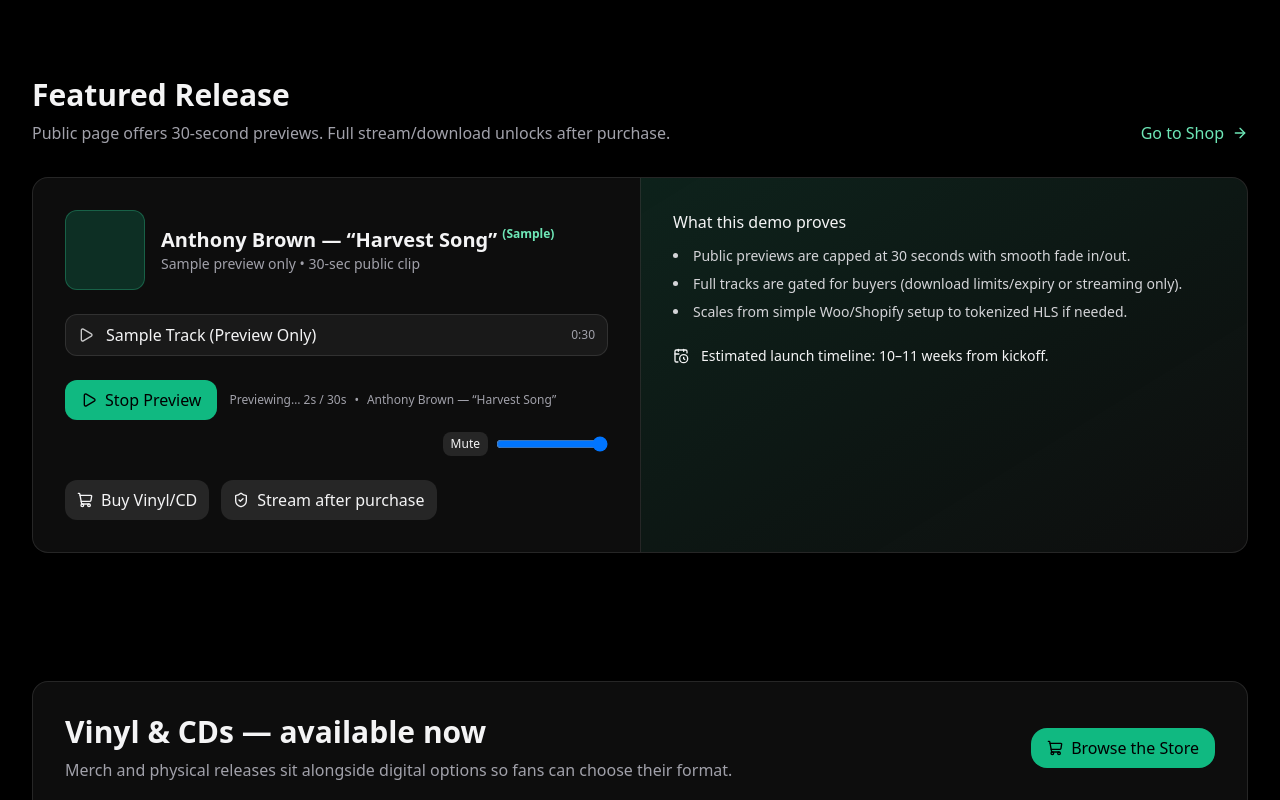
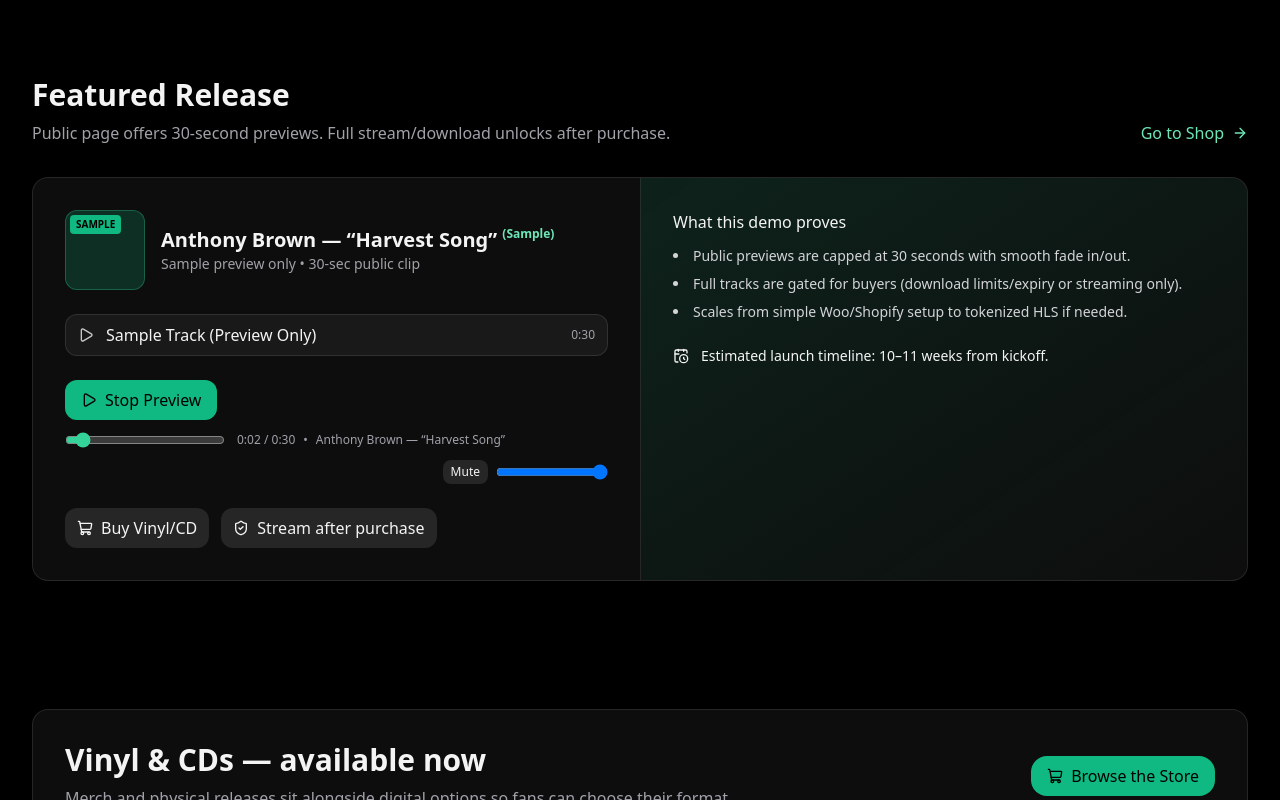
Before and after one commit to livingwordillustration/greene-vine-homepage, a plain HTML site: page index.html in a window 1280 px wide. Both pictures are taken after a click on the button "Play 30s Preview". Shown: the part 859-1659 px from the top of the page. Drawn offline with nearby package versions, Linux system fonts and the light colour scheme.

Commit message:
Update index.html

```diff
--- a/index.html
+++ b/index.html
@@ -60,23 +60,17 @@
     </div>
     <div class="grid sm:grid-cols-2 lg:grid-cols-3 gap-5">
       <div class="group rounded-2xl border border-white/10 bg-white/5 p-6 hover:border-emerald-400/40 hover:bg-emerald-400/5 transition">
-        <div class="flex items-center gap-2 text-emerald-300">
-          <i data-lucide="music-3" class="w-5 h-5"></i><span class="font-medium">MeeSo Records</span>
-        </div>
+        <div class="flex items-center gap-2 text-emerald-300"><i data-lucide="music-3" class="w-5 h-5"></i><span class="font-medium">MeeSo Records</span></div>
         <p class="mt-2 text-sm text-zinc-400">Label site for releases and artists with sample previews and secure post-purchase access.</p>
         <a href="#" class="mt-4 inline-flex items-center gap-2 text-sm text-emerald-300 group-hover:text-emerald-200">Explore Releases <i data-lucide="arrow-right" class="w-4 h-4"></i></a>
       </div>
       <div class="group rounded-2xl border border-white/10 bg-white/5 p-6 hover:border-emerald-400/40 hover:bg-emerald-400/5 transition">
-        <div class="flex items-center gap-2 text-emerald-300">
-          <i data-lucide="book-open-text" class="w-5 h-5"></i><span class="font-medium">Greene Vine Publishing</span>
-        </div>
+        <div class="flex items-center gap-2 text-emerald-300"><i data-lucide="book-open-text" class="w-5 h-5"></i><span class="font-medium">Greene Vine Publishing</span></div>
         <p class="mt-2 text-sm text-zinc-400">Catalog listings, rights inquiries, and licensing request workflows.</p>
         <a href="#" class="mt-4 inline-flex items-center gap-2 text-sm text-emerald-300 group-hover:text-emerald-200">View Catalog <i data-lucide="arrow-right" class="w-4 h-4"></i></a>
       </div>
       <div class="group rounded-2xl border border-white/10 bg-white/5 p-6 hover:border-emerald-400/40 hover:bg-emerald-400/5 transition">
-        <div class="flex items-center gap-2 text-emerald-300">
-          <i data-lucide="building-2" class="w-5 h-5"></i><span class="font-medium">Greene Vine Studios</span>
-        </div>
+        <div class="flex items-center gap-2 text-emerald-300"><i data-lucide="building-2" class="w-5 h-5"></i><span class="font-medium">Greene Vine Studios</span></div>
         <p class="mt-2 text-sm text-zinc-400">Studio rentals with request-only calendar or full scheduling + deposits.</p>
         <a href="#" class="mt-4 inline-flex items-center gap-2 text-sm text-emerald-300 group-hover:text-emerald-200">Book the Studio <i data-lucide="arrow-right" class="w-4 h-4"></i></a>
       </div>
@@ -100,7 +94,9 @@
         <!-- Left column: player -->
         <div class="p-6 md:p-8">
           <div class="flex items-center gap-4">
-            <div class="w-20 h-20 rounded-xl bg-emerald-500/20 border border-emerald-400/30" aria-label="Album cover placeholder"></div>
+            <div class="relative w-20 h-20 rounded-xl bg-emerald-500/20 border border-emerald-400/30" aria-label="Album cover placeholder">
+              <span class="absolute top-1 left-1 text-[10px] px-1.5 py-0.5 rounded bg-emerald-500 text-black font-semibold">SAMPLE</span>
+            </div>
             <div>
               <h3 class="text-xl font-semibold">
                 Anthony Brown — “Harvest Song” <span class="text-xs text-emerald-300 align-top">(Sample)</span>
@@ -109,7 +105,7 @@
             </div>
           </div>
 
-          <!-- Optional rows (keep for layout) -->
+          <!-- Optional row to show 0:30 preview length -->
           <div class="mt-6 space-y-3">
             <div class="flex items-center justify-between rounded-xl bg-white/5 border border-white/10 px-3 py-2">
               <div class="flex items-center gap-3">
@@ -122,21 +118,26 @@
 
           <!-- Controls -->
           <div class="mt-6 flex items-center gap-3 flex-wrap">
-            <button id="previewBtn" class="inline-flex items-center gap-2 rounded-xl px-4 py-2 bg-emerald-500 hover:bg-emerald-400 text-black font-medium transition">
+            <button id="previewBtn" class="inline-flex items-center gap-2 rounded-xl px-4 py-2 bg-emerald-500 hover:bg-emerald-400 text-black font-medium transition" aria-label="Play 30 second sample">
               <i data-lucide="play" class="w-4 h-4"></i>
               <span id="previewLabel">Play 30s Preview</span>
             </button>
 
-            <div class="text-xs text-zinc-400 flex items-center gap-2">
-              <span id="previewStatus">0:30 preview (public)</span>
-              <span aria-hidden>•</span>
-              <span id="previewTitle">Anthony Brown — “Harvest Song”</span>
+            <!-- Progress (read-only) + title -->
+            <div class="flex items-center gap-3">
+              <input id="previewProgress" type="range" min="0" max="30" step="0.1" value="0"
+                     class="w-40 pointer-events-none accent-emerald-400" aria-label="Preview progress (read-only)" tabindex="-1">
+              <div class="text-xs text-zinc-400 flex items-center gap-2">
+                <span id="previewStatus">0:00 / 0:30</span>
+                <span aria-hidden>•</span>
+                <span id="previewTitle">Anthony Brown — “Harvest Song”</span>
+              </div>
             </div>
 
             <!-- Volume / Mute -->
             <div class="flex items-center gap-2 ml-auto">
-              <button id="muteBtn" class="px-2 py-1 rounded-lg bg-white/10 hover:bg-white/15 text-xs">Mute</button>
-              <input id="volumeSlider" type="range" min="0" max="1" step="0.01" value="1" class="w-28">
+              <button id="muteBtn" class="px-2 py-1 rounded-lg bg-white/10 hover:bg-white/15 text-xs" aria-label="Mute">Mute</button>
+              <input id="volumeSlider" type="range" min="0" max="1" step="0.01" value="1" class="w-28" aria-label="Volume">
             </div>
           </div>
 
@@ -238,8 +239,9 @@
     const title  = document.getElementById('previewTitle');
     const muteBtn = document.getElementById('muteBtn');
     const volumeSlider = document.getElementById('volumeSlider');
+    const progress = document.getElementById('previewProgress');
 
-    // Your uploaded file (keep this path/name, or change it here and in the repo)
+    // Your uploaded file (keep the same name/path in your repo)
     audio.src = 'audio/preview-track.mp3';
 
     const TRACK_TITLE = 'Anthony Brown — “Harvest Song”';
@@ -251,12 +253,20 @@
     let fadeOutTimeout = null;
     let userVolume = parseFloat(volumeSlider.value || "1");
 
+    const fmt = (s) => {
+      const m = Math.floor(s / 60);
+      const ss = Math.floor(s % 60);
+      return `${m}:${String(ss).padStart(2,'0')}`;
+    };
+
     function playPreview() {
       audio.currentTime = 0;
       audio.muted = false;
       audio.volume = 0; // start at 0 for fade-in
+      progress.max = PREVIEW_SECONDS;
+      progress.value = 0;
       label.textContent = 'Stop Preview';
-      status.textContent = `Previewing… 0s / ${PREVIEW_SECONDS}s`;
+      status.textContent = `${fmt(0)} / ${fmt(PREVIEW_SECONDS)}`;
       playing = true;
 
       audio.play().catch(() => {});
@@ -265,7 +275,8 @@
       clearInterval(tick);
       tick = setInterval(() => {
         elapsed += 1;
-        status.textContent = `Previewing… ${Math.min(elapsed, PREVIEW_SECONDS)}s / ${PREVIEW_SECONDS}s`;
+        progress.value = Math.min(elapsed, PREVIEW_SECONDS);
+        status.textContent = `${fmt(elapsed)} / ${fmt(PREVIEW_SECONDS)}`;
         if (elapsed >= PREVIEW_SECONDS) stopPreview();
       }, 1000);
 
@@ -301,7 +312,8 @@
       audio.currentTime = 0;
       audio.volume = userVolume;
       label.textContent = 'Play 30s Preview';
-      status.textContent = '0:30 preview (public)';
+      status.textContent = `${fmt(0)} / ${fmt(PREVIEW_SECONDS)}`;
+      progress.value = 0;
     }
 
     btn.addEventListener('click', () => {
```
